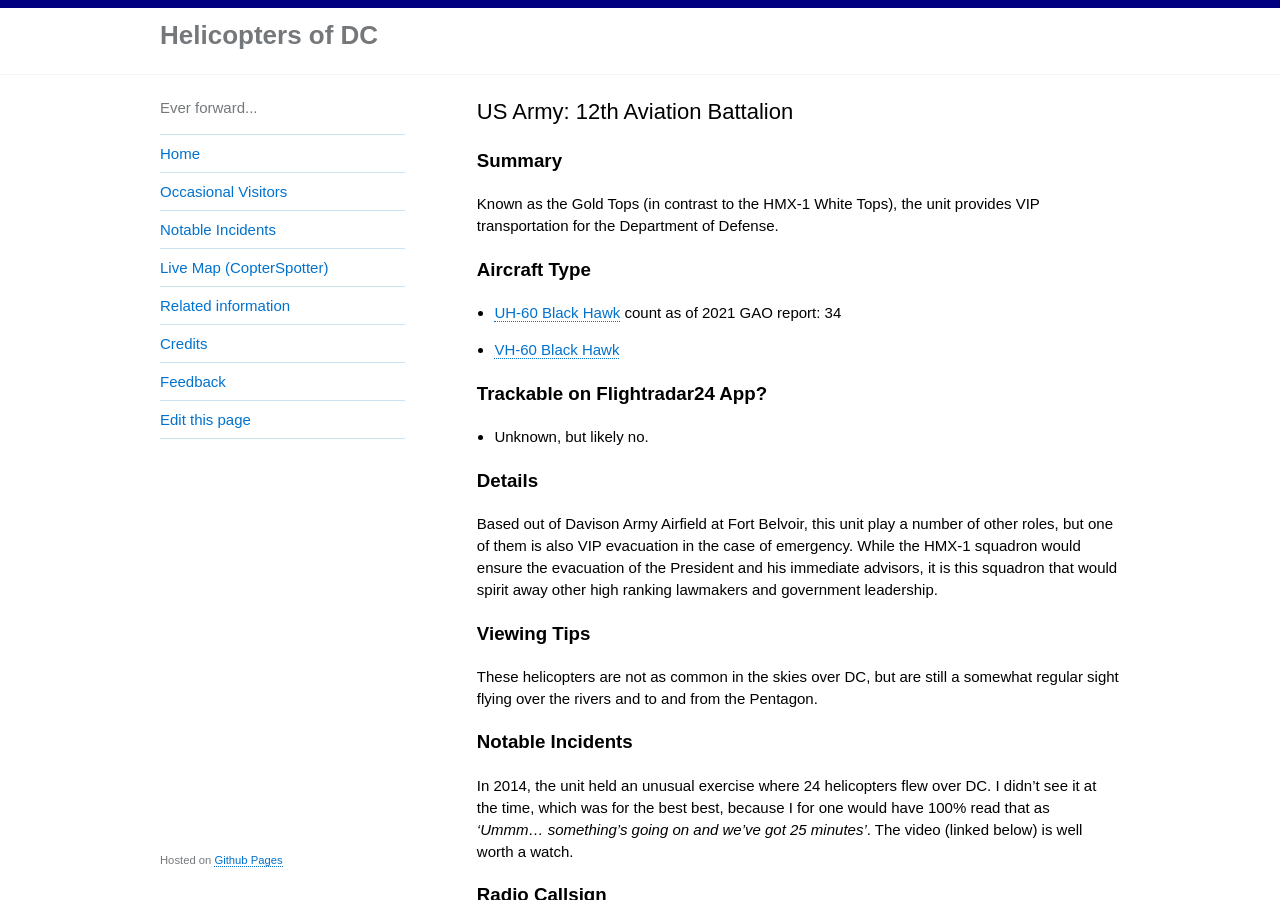
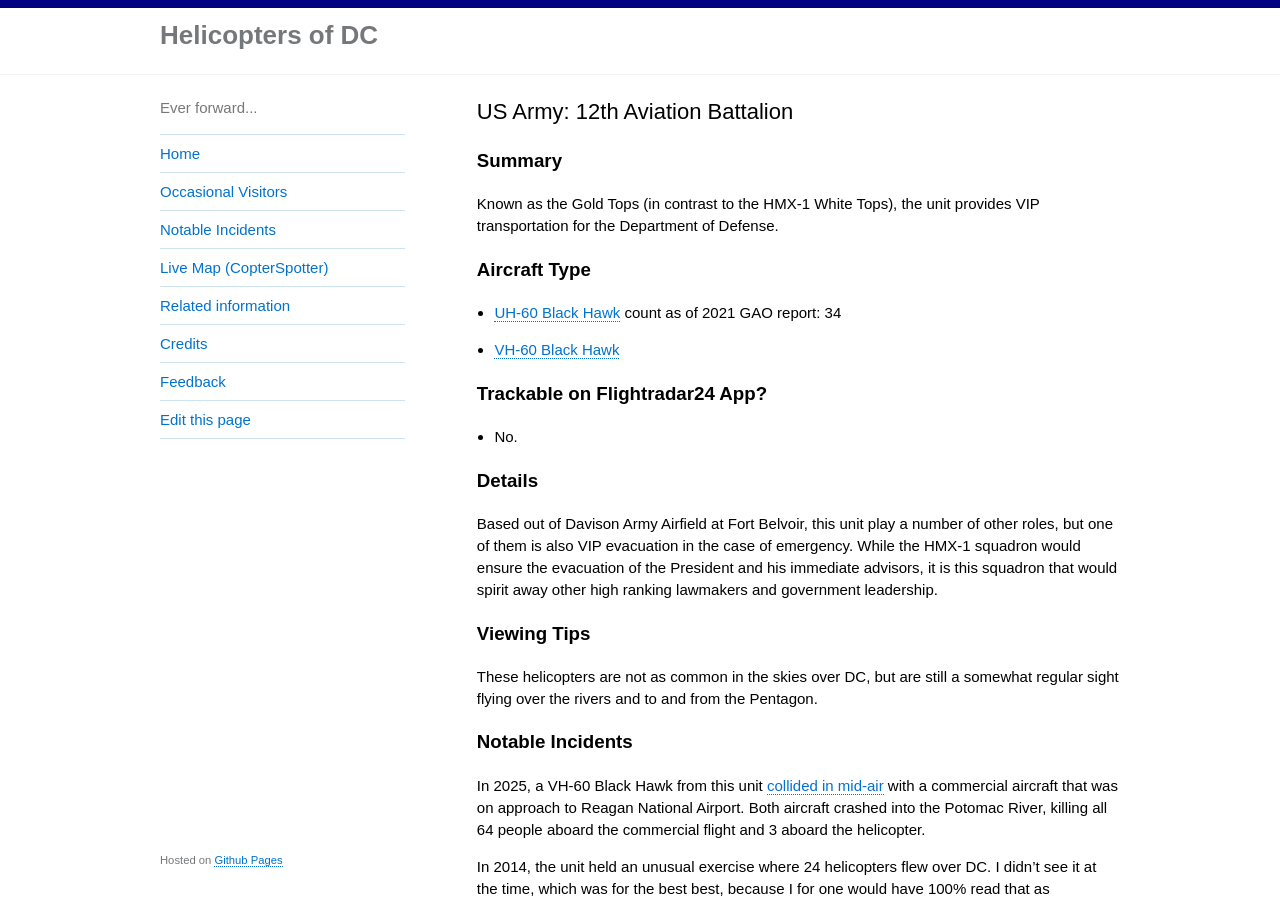
Before and after one commit to gbinal/dc-helicopters, a Jekyll site: the page built from _helicopters/5-us-army-12th-aviation-battalion.md, in a window 1280 px wide and 900 px high. Built offline with Jekyll 4.4.1, drawn with Linux system fonts in a browser that asks for light colours.

Commit message:
adding incident

```diff
--- a/_helicopters/5-us-army-12th-aviation-battalion.md
+++ b/_helicopters/5-us-army-12th-aviation-battalion.md
@@ -12,7 +12,7 @@
 * [VH-60 Black Hawk](https://en.wikipedia.org/wiki/Sikorsky_UH-60_Black_Hawk)
 
 ### Trackable on Flightradar24 App?
-* Unknown, but likely no.
+* No.
 
 ### Details
 
@@ -23,6 +23,8 @@
 These helicopters are not as common in the skies over DC, but are still a somewhat regular sight flying over the rivers and to and from the Pentagon.
 
 ### Notable Incidents
+
+In 2025, a VH-60 Black Hawk from this unit [collided in mid-air](https://en.wikipedia.org/wiki/2025_Potomac_River_mid-air_collision) with a commercial aircraft that was on approach to Reagan National Airport. Both aircraft crashed into the Potomac River, killing all 64 people aboard the commercial flight and 3 aboard the helicopter.
 
 In 2014, the unit held an unusual exercise where 24 helicopters flew over DC.  I didn't see it at the time, which was for the best best, because I for one would have 100% read that as _'Ummm...  something's going on and we've got 25 minutes'_.  The video (linked below) is well worth a watch.
 
```
